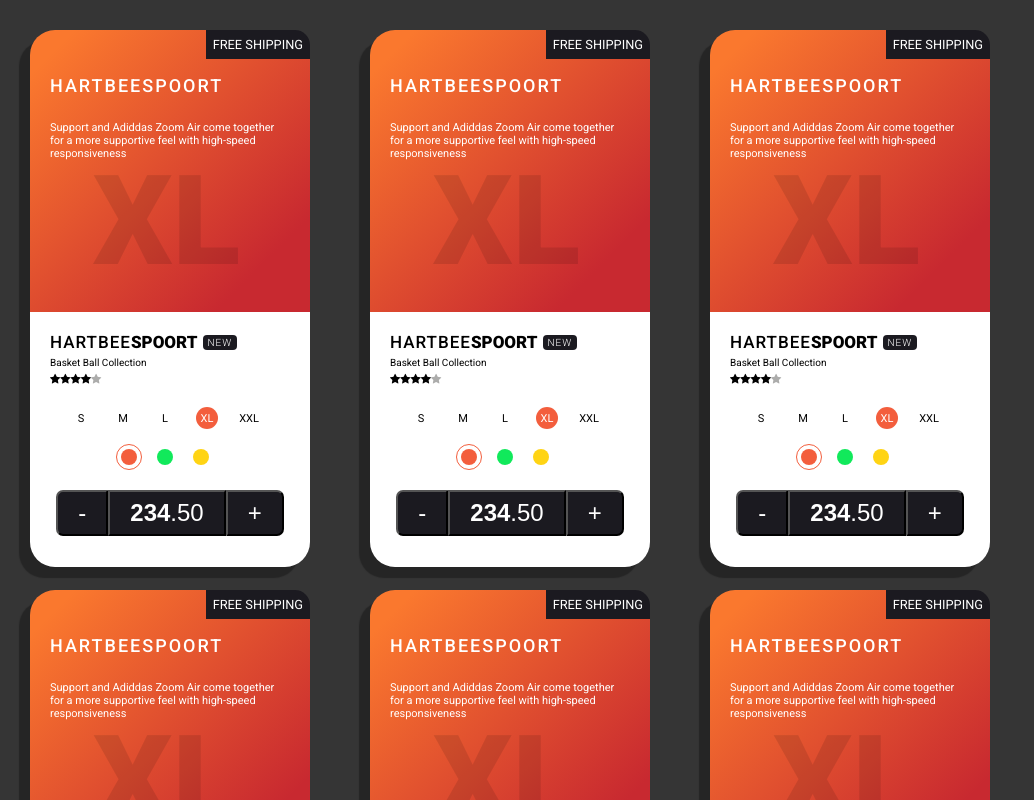
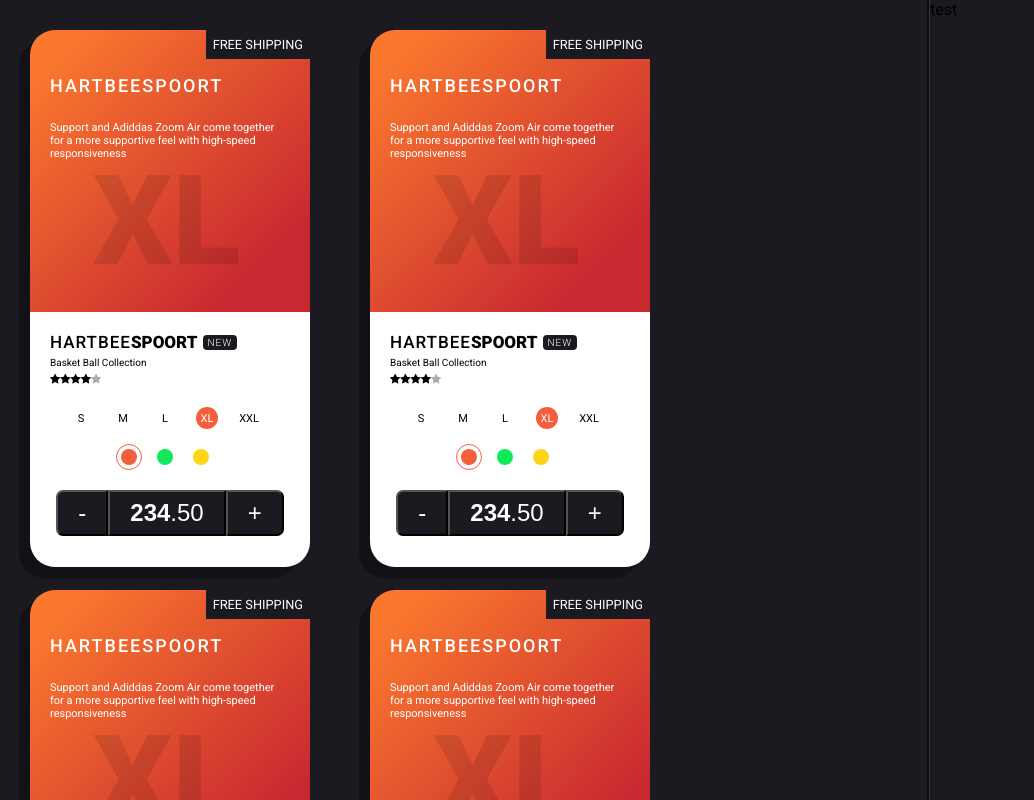
Before and after one commit to muaadhsherif/e-commerce-clothes-store, a React (Create React App) app: page / in a window 1280 px wide. Shown: the top 800 px of the page, without its empty margins (0-1034 px from the left). Built offline with nearby package versions, Linux system fonts and the light colour scheme.

Commit message:
Add Cart section.

```diff
--- a/src/components/App.js
+++ b/src/components/App.js
@@ -1,9 +1,11 @@
 import "../styles/App.css";
 import Products from "./ProductsContainer.js";
+import Cart from "./Cart.js";
 
 let App = () => (
   <div className="App">
     <Products />
+    <Cart />
   </div>
 );
 
--- /dev/null
+++ b/src/components/Cart.js
@@ -0,0 +1,5 @@
+import "../styles/Cart.css";
+
+const Cart = () => <div className="cart-container">test</div>;
+
+export default Cart;
--- a/src/styles/App.css
+++ b/src/styles/App.css
@@ -0,0 +1,9 @@
+body {
+    font-family: "Roboto", sans-serif;
+    background: rgb(27, 26, 32);
+  }
+
+.App{
+    display: flex;}
+
+button {cursor: pointer;}
--- /dev/null
+++ b/src/styles/Cart.css
@@ -0,0 +1,7 @@
+.cart-container {
+  width: 350px;
+  flex-shrink: 0;
+  border-left-width: 3px;
+  border-left-style: groove;
+  border-left-color: #00000078;
+}
--- a/src/styles/Product.css
+++ b/src/styles/Product.css
@@ -1,8 +1,3 @@
-body {
-  font-family: "Roboto", sans-serif;
-  background: #353535;
-}
-
 .product-container {
   width: 280px;
   height: 500px;
```
